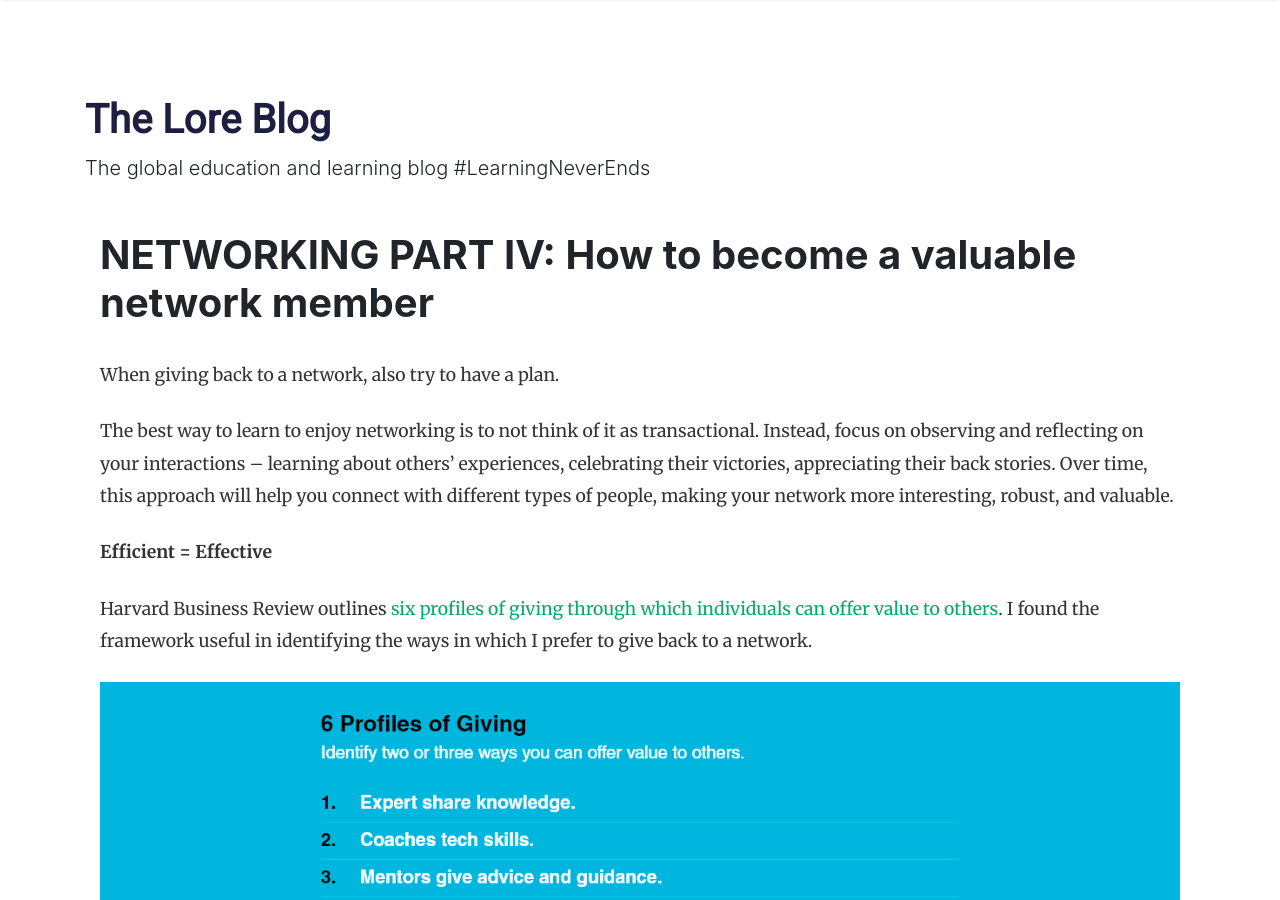
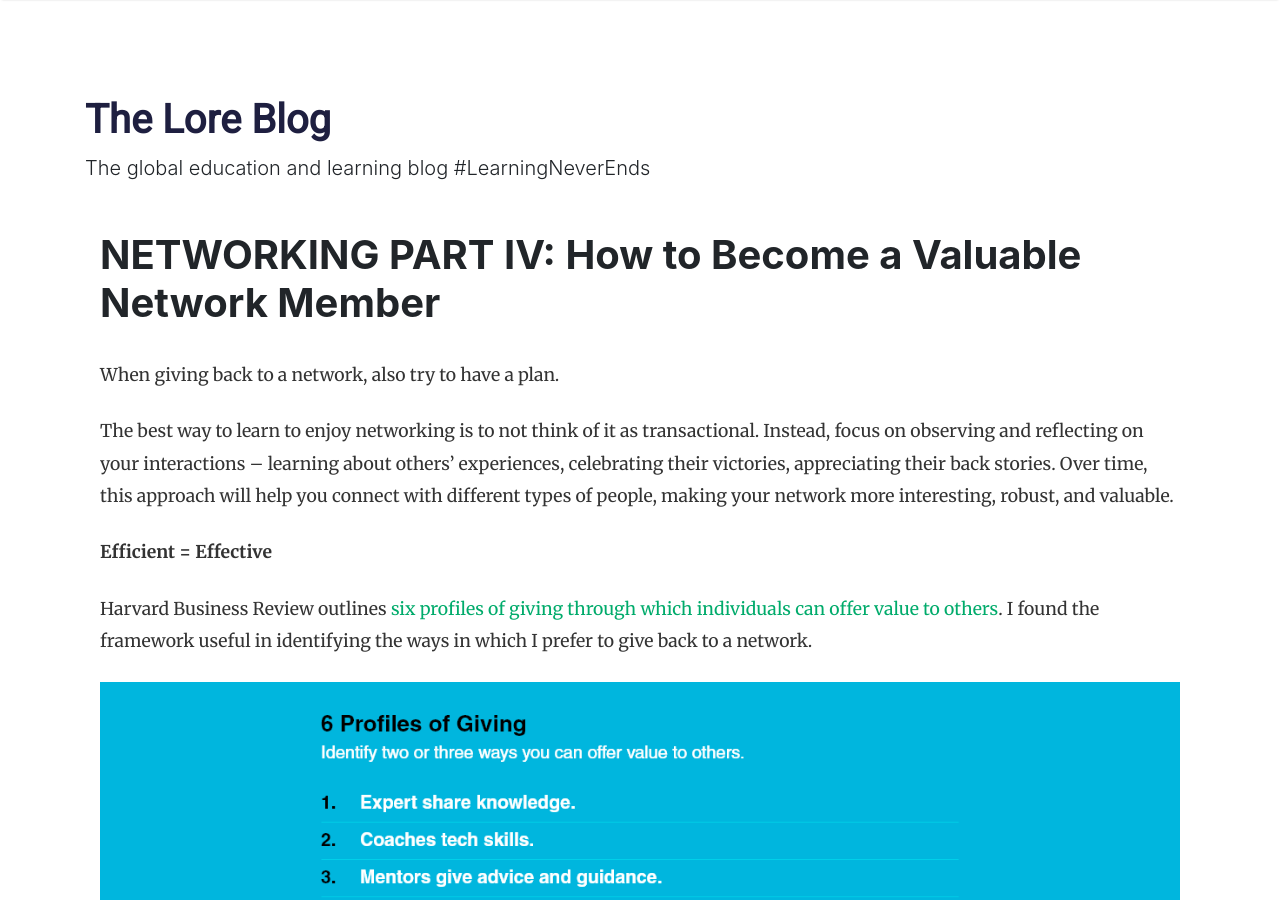
Before and after one commit to lore-blog/lore-blog.github.io, a Jekyll site: the page built from _posts/2020-05-24-networking-overview-part-4.md, in a window 1280 px wide and 900 px high. Built offline with Jekyll 4.4.1, drawn with Linux system fonts in a browser that asks for light colours; nearby versions of some CDN libraries.

```diff
--- a/_posts/2020-05-24-networking-overview-part-4.md
+++ b/_posts/2020-05-24-networking-overview-part-4.md
@@ -1,6 +1,6 @@
 ---
 layout: post
-title: "NETWORKING PART IV: How to become a valuable network member"
+title: "NETWORKING PART IV: How to Become a Valuable Network Member"
 author:
 thumbnail: assets/images/articles/networking4-1.jpg
 featured: false
```
